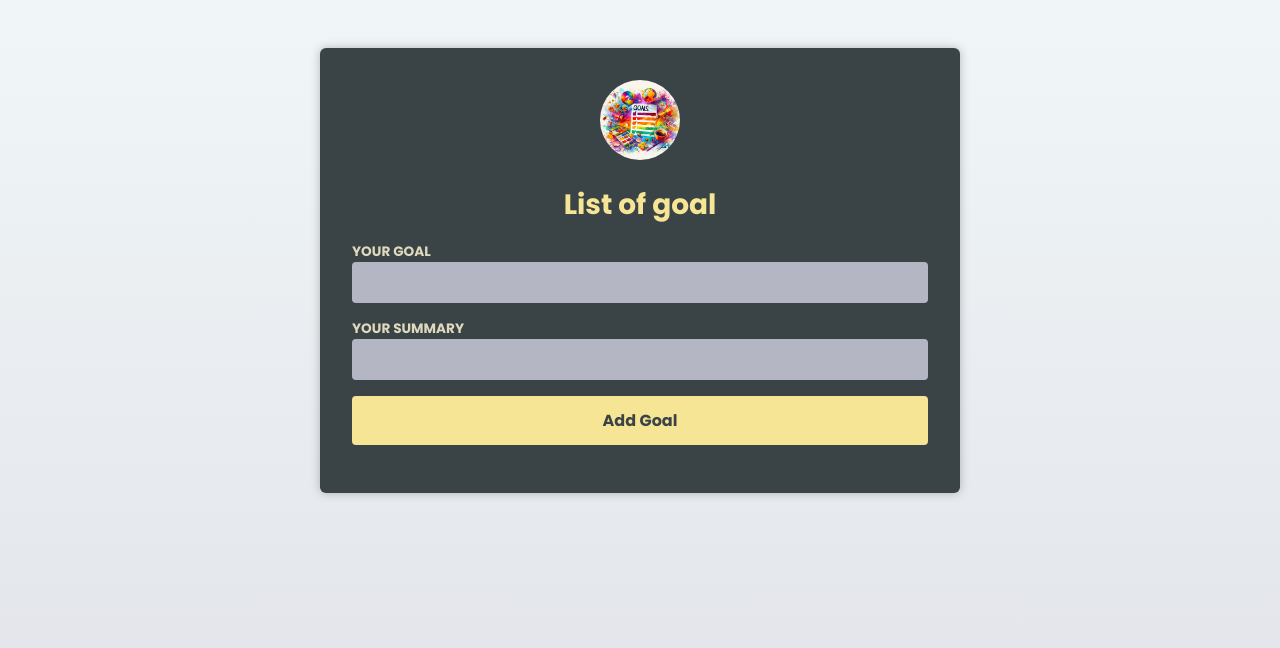
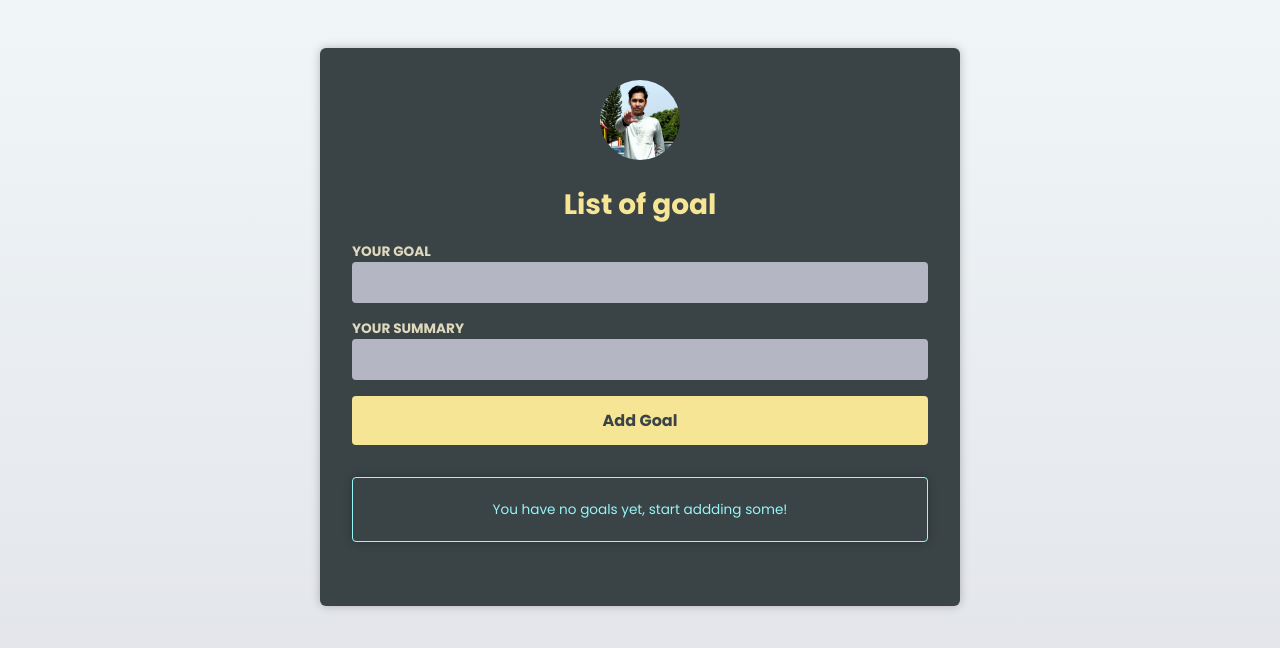
Before and after one commit to ainmutaqorrobin/TodoGoalList, a React (Vite) app: page / in a window 1280 px wide. Shown: the top 648 px of the page. Built offline with nearby package versions, Linux system fonts and the light colour scheme.

Commit message:
added InfoBox components and make it as discriminated union component

```diff
--- a/src/App.tsx
+++ b/src/App.tsx
@@ -1,4 +1,4 @@
-import goalImage from "./assets/goals.jpg";
+import goalImage from "./assets/me.jpg";
 import CourseGoalList from "./components/CourseGoalList";
 import Header from "./components/Header";
 import { useState } from "react";
--- a/src/components/CourseGoalList.tsx
+++ b/src/components/CourseGoalList.tsx
@@ -1,11 +1,44 @@
+import { ReactNode } from "react";
 import { CourseGoalListProps } from "../interface";
 import CourseGoal from "./CourseGoal";
+import InfoBox from "./InfoBox";
 
 export default function CourseGoalList({
   goals,
   onDeleteGoal,
 }: CourseGoalListProps) {
+  let warningBox: ReactNode;
+  const message = ` You're having a lot of goals. Don't put too much!`;
+
+  if (goals.length === 0) {
     return (
+      <InfoBox mode="hint">You have no goals yet, start addding some!</InfoBox>
+    );
+  }
+  if (goals.length >= 4) {
+    warningBox = (
+      <InfoBox mode="warning" severity="low">
+        {message}
+      </InfoBox>
+    );
+  }
+  if (goals.length >= 5) {
+    warningBox = (
+      <InfoBox mode="warning" severity="medium">
+        {message}
+      </InfoBox>
+    );
+    if (goals.length >= 6) {
+      warningBox = (
+        <InfoBox mode="warning" severity="high">
+          {message}
+        </InfoBox>
+      );
+    }
+  }
+  return (
+    <>
+      {warningBox}
       <ul>
         {goals.map((goal) => (
           <li key={goal.id}>
@@ -19,5 +52,6 @@ export default function CourseGoalList({
           </li>
         ))}
       </ul>
+    </>
   );
 }
--- /dev/null
+++ b/src/components/InfoBox.tsx
@@ -0,0 +1,17 @@
+import { InfoBoxProps } from "../interface";
+
+export default function InfoBox(props: InfoBoxProps) {
+  if (props.mode === "hint") {
+    return (
+      <aside className="infobox infobox-hint">
+        <p>{props.children}</p>
+      </aside>
+    );
+  }
+  return (
+    <aside className={`infobox infobox-warning warning--${props.severity}`}>
+      <h2>Warning</h2>
+      <p>{props.children}</p>
+    </aside>
+  );
+}
--- a/src/index.css
+++ b/src/index.css
@@ -126,7 +126,31 @@ li button:hover {
   color: #f9a73b;
 }
 
-.fallback {
+.infobox {
+  margin: 2rem 0;
+  padding: 0.5rem;
   text-align: center;
-  color: #acd1ce;
+  box-shadow: 0 0 10px rgba(0, 0, 0, 0.25);
+  font-size: 0.85rem;
+  border-radius: 4px;
 }
+
+.infobox-hint {
+  border: 1px solid #96f5f7;
+  color: #96f5f7;
+}
+
+.infobox-warning.warning--low {
+  border: 1px solid #f6d84f;
+  color: #f6d84f;
+}
+
+.infobox-warning.warning--medium {
+  border: 1px solid #f9a73b;
+  color: #f9a73b;
+}
+
+.infobox-warning.warning--high {
+  border: 1px solid #f97373;
+  color: #f97373;
+}
```
Also changed, not shown: src/interface.ts (+12 -0 lines), src/assets/goals.jpg (deleted), src/assets/me.jpg (added). Lines whose indentation alone changed are shown as unchanged.
